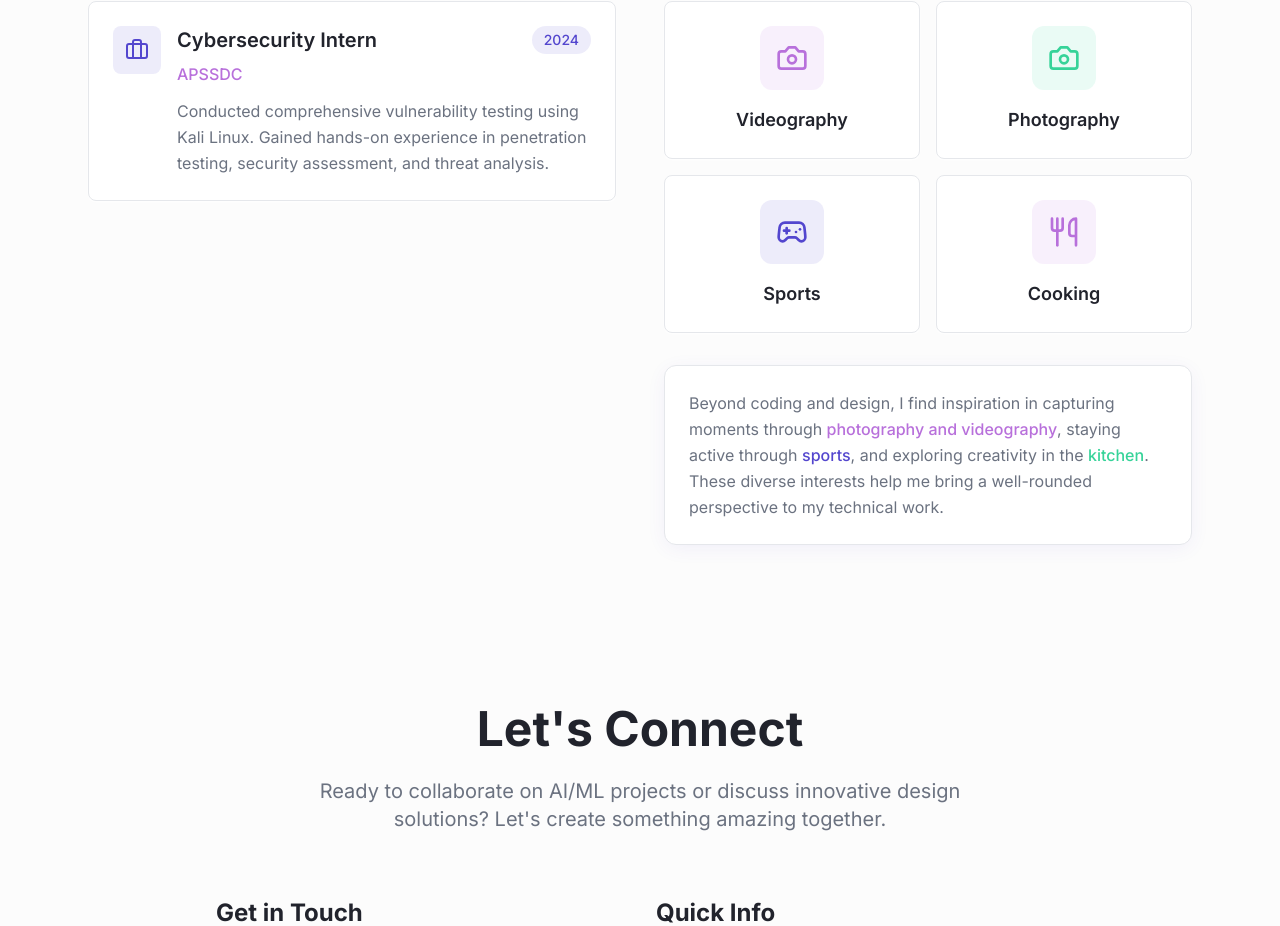
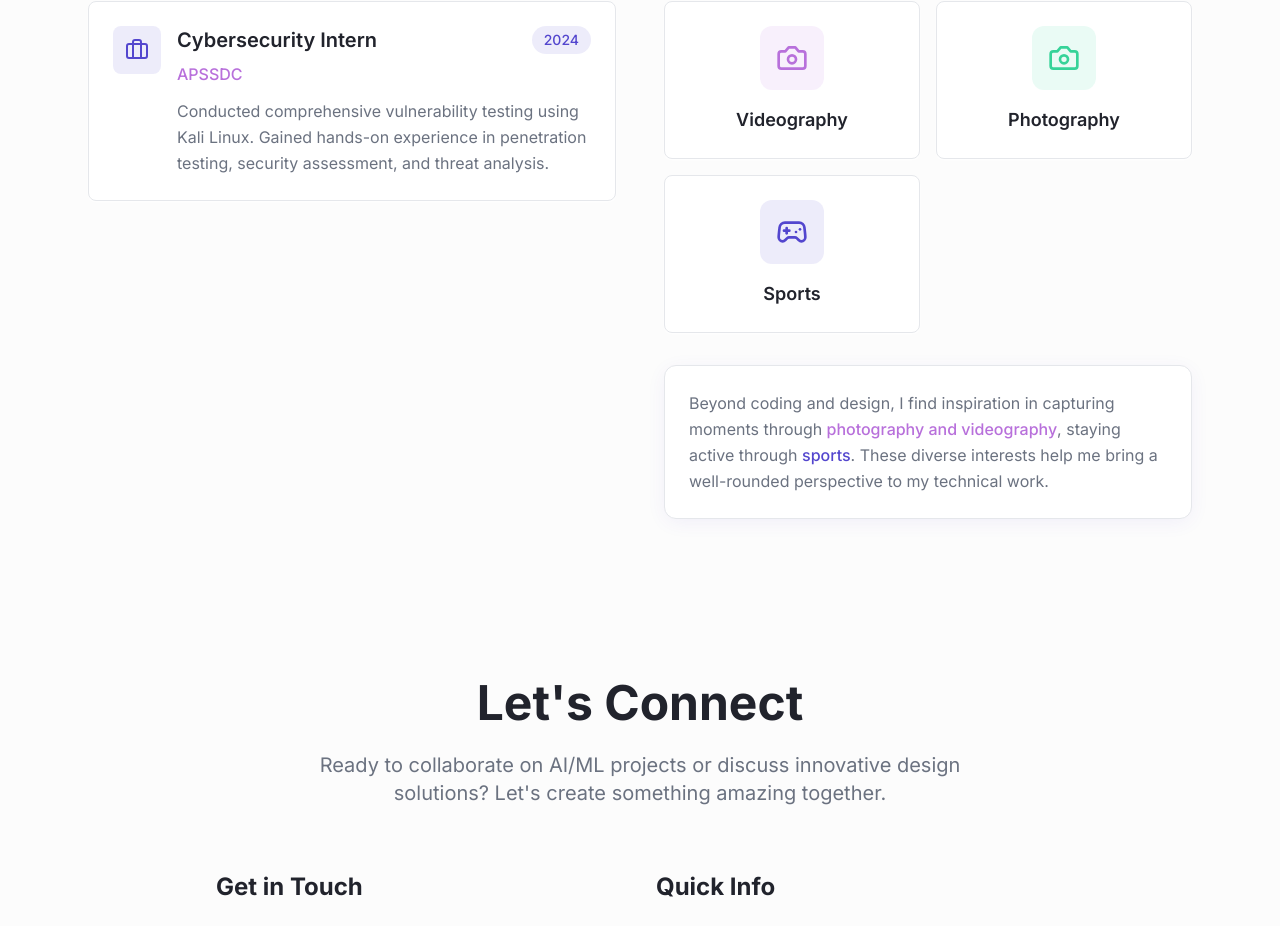
Before and after one commit to StevenDreamer1/Stephendev, a React (Vite) app: page / in a window 1280 px wide. Shown: the part 3731-4657 px from the top of the page. Built offline with nearby package versions, Linux system fonts and the light colour scheme.

Commit message:
ExperienceSection.tsx

```diff
--- a/src/components/portfolio/ExperienceSection.tsx
+++ b/src/components/portfolio/ExperienceSection.tsx
@@ -32,12 +32,6 @@ const ExperienceSection = () => {
       icon: Gamepad2,
       color: 'text-primary',
       bgColor: 'bg-primary/10'
-    },
-    {
-      name: 'Cooking',
-      icon: Utensils,
-      color: 'text-secondary',
-      bgColor: 'bg-secondary/10'
     }
   ];
 
@@ -114,8 +108,7 @@ const ExperienceSection = () => {
               <p className="text-text-secondary leading-relaxed">
                 Beyond coding and design, I find inspiration in capturing moments through
                 <span className="text-secondary font-medium"> photography and videography</span>,
-                staying active through <span className="text-primary font-medium">sports</span>,
-                and exploring creativity in the <span className="text-accent font-medium">kitchen</span>.
+                staying active through <span className="text-primary font-medium">sports</span>.
                 These diverse interests help me bring a well-rounded perspective to my technical work.
               </p>
             </div>
```
